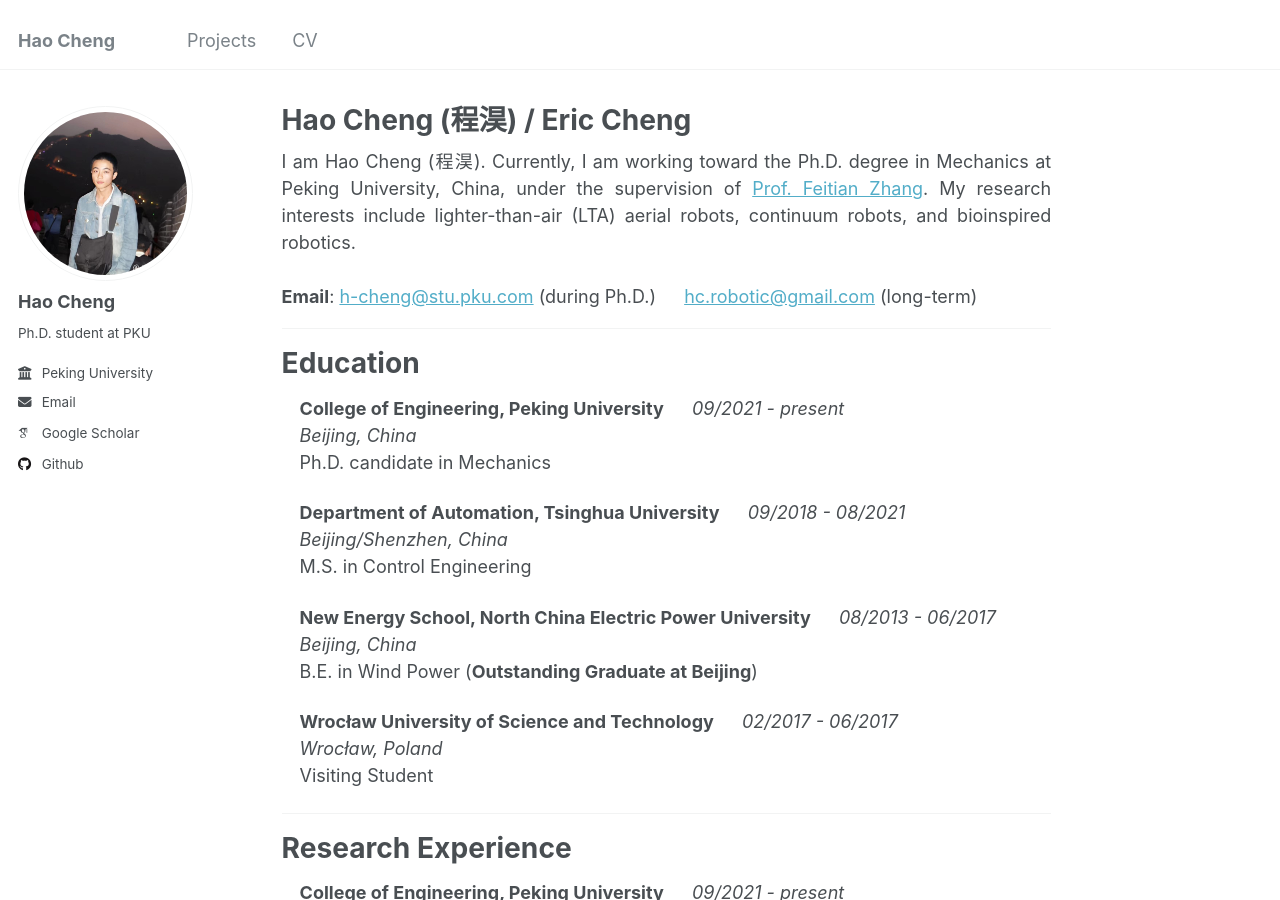
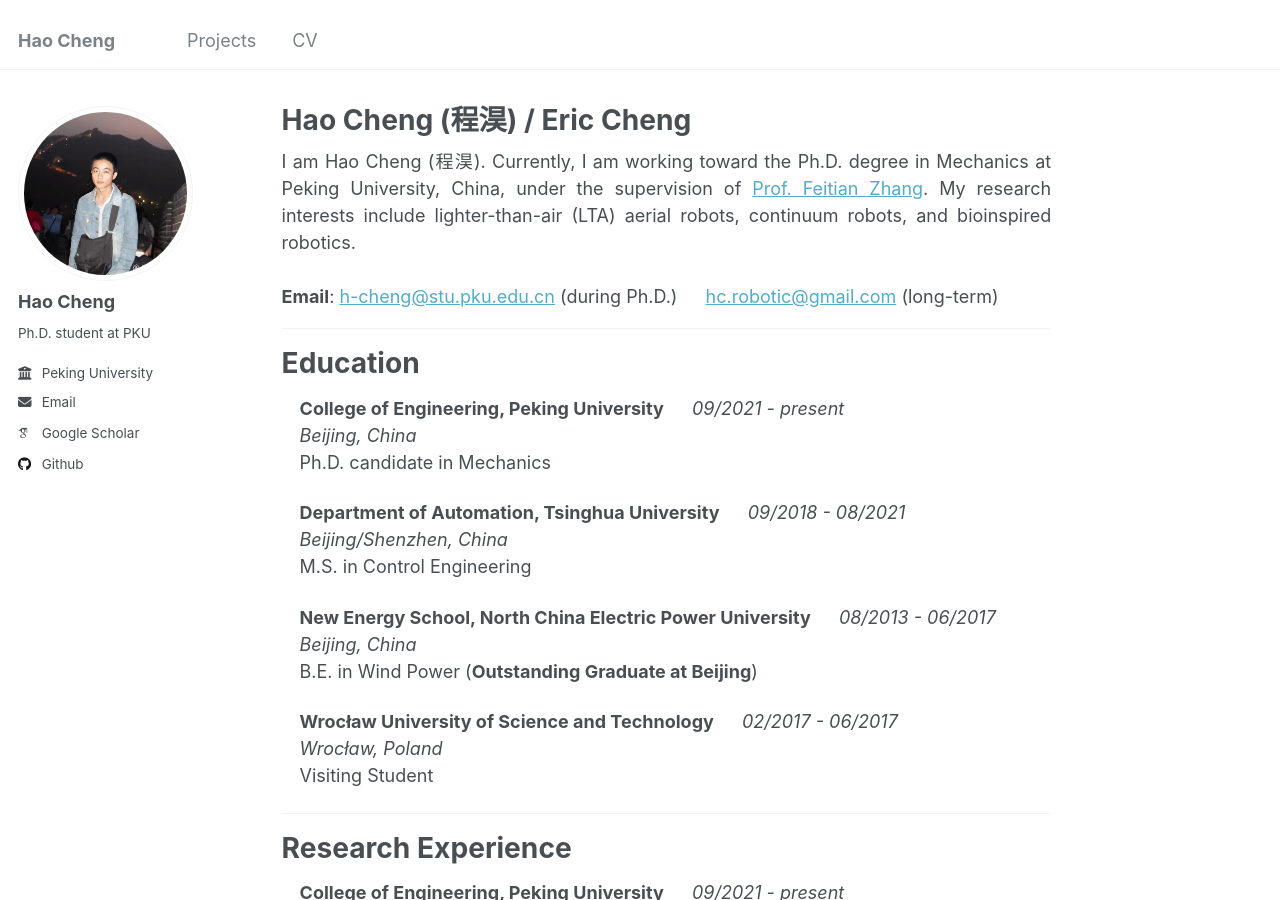
Before and after one commit to hc-Robotics/hc-Robotics.github.io, a Jekyll site: the page built from _pages/about.md, in a window 1280 px wide and 900 px high. Built offline with Jekyll 4.4.1, drawn with Linux system fonts in a browser that asks for light colours; some web fonts are replaced.

Commit message:
fix email

```diff
--- a/_pages/about.md
+++ b/_pages/about.md
@@ -10,7 +10,7 @@ redirect_from:
 <div style="text-align: justify;">
   I am Hao Cheng (程淏). Currently, I am working toward the Ph.D. degree in Mechanics at Peking University, China, under the supervision of <a href="http://www2.coe.pku.edu.cn/faculty/zhangfeitian/" style="text-decoration: underline;">Prof. Feitian Zhang</a>. My research interests include lighter-than-air (LTA) aerial robots, continuum robots, and bioinspired robotics.
   <br><br>
-  <strong>Email</strong>: <a href="mailto:h-cheng@stu.pku.com" style="text-decoration: underline;">h-cheng@stu.pku.com</a> (during Ph.D.) &emsp; <a href="mailto:hc.robotic@gmail.com" style="text-decoration: underline;">hc.robotic@gmail.com</a> (long-term)
+  <strong>Email</strong>: <a href="mailto:h-cheng@stu.pku.edu.cn" style="text-decoration: underline;">h-cheng@stu.pku.edu.cn</a> (during Ph.D.) &emsp; <a href="mailto:hc.robotic@gmail.com" style="text-decoration: underline;">hc.robotic@gmail.com</a> (long-term)
 </div>
 
 ---
```
Also changed, not shown: 1 other file.
